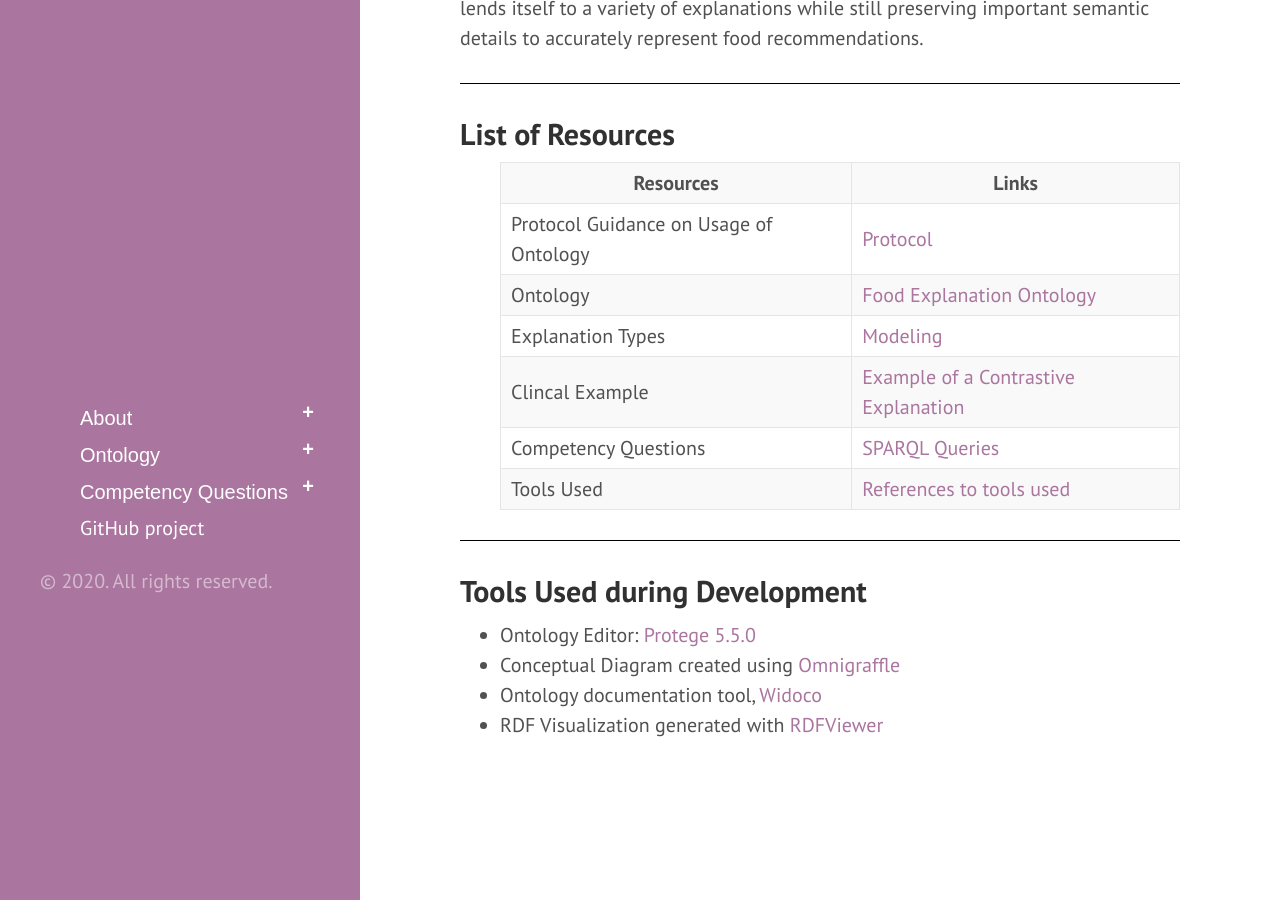
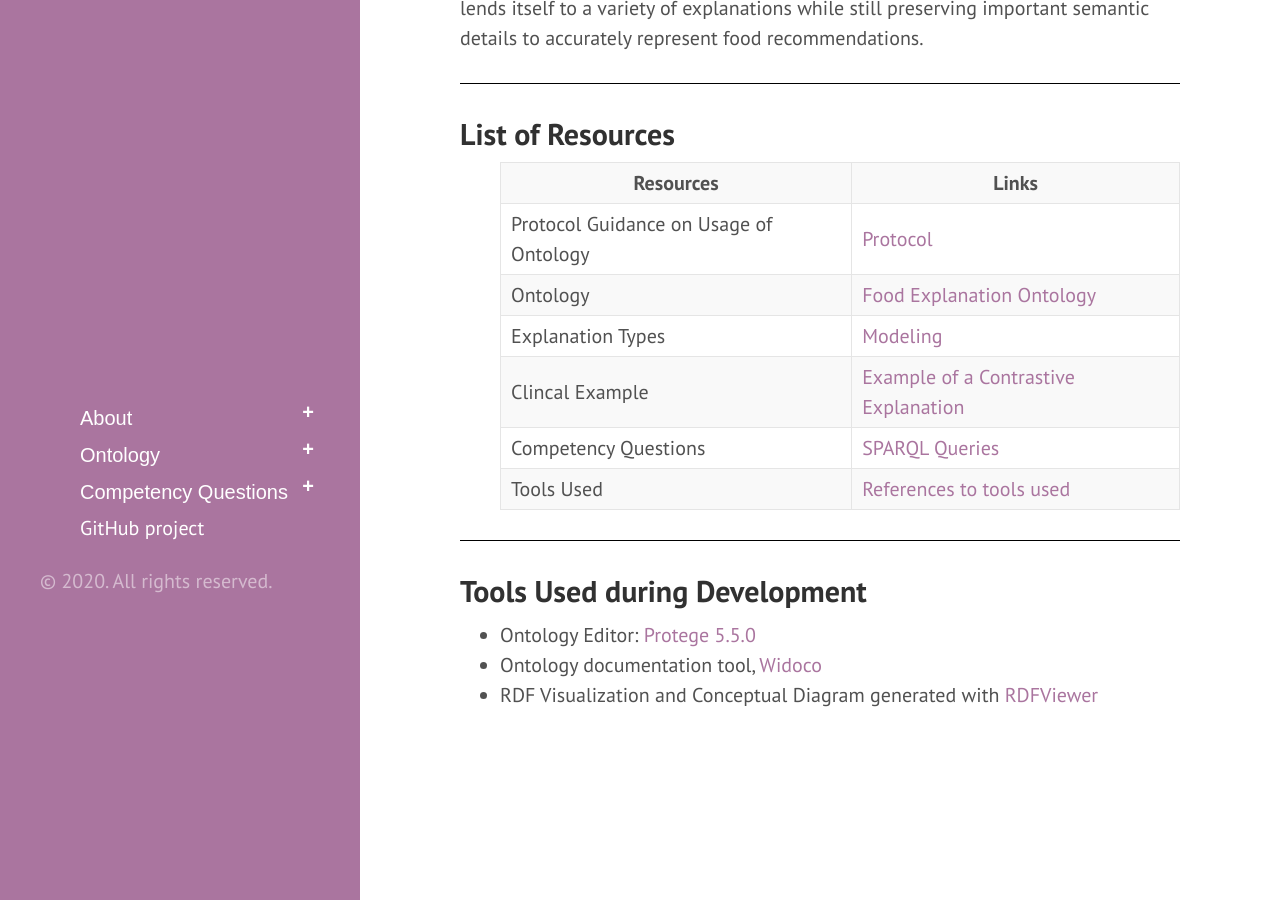
Before and after one commit to tetherless-world/food-expanation-ontology, a Jekyll site: the page built from index.md, in a window 1280 px wide and 900 px high, scrolled down 889 px. Built offline with Jekyll 4.4.1, drawn with Linux system fonts in a browser that asks for light colours; our own code applies the rules of GitHub Pages for plain Markdown files; Markdown is read by kramdown in place of the engine named in the settings.

Commit message:
Update index.md

```diff
--- a/index.md
+++ b/index.md
@@ -79,9 +79,9 @@ title: Food Explanation Ontology: Semantic Modeling of Food Recommendation Expla
 <h2>Tools Used during Development</h2>
   <ul>
   <li>Ontology Editor: <a href="https://protege.stanford.edu/products.php#desktop-protege">Protege 5.5.0</a></li>
-  <li>Conceptual Diagram created using <a href="https://www.omnigroup.com/omnigraffle/">Omnigraffle</a></li>
+<!--   <li>Conceptual Diagram created using <a href="https://www.omnigroup.com/omnigraffle/">Omnigraffle</a></li> -->
   <li>Ontology documentation tool, <a href="https://github.com/dgarijo/Widoco">Widoco</a></li>
-  <li>RDF Visualization generated with <a href="http://jimmccusker.github.io/rdfviewer/">RDFViewer</a></li>
+  <li>RDF Visualization and Conceptual Diagram generated with <a href="http://jimmccusker.github.io/rdfviewer/">RDFViewer</a></li>
   </ul>
   </content>
   <!--<iframe src="https://tetherless-world.github.io/explanation-ontology/WidocoDocumentation/index-en.html" style="width:100%;"/>-->
```
